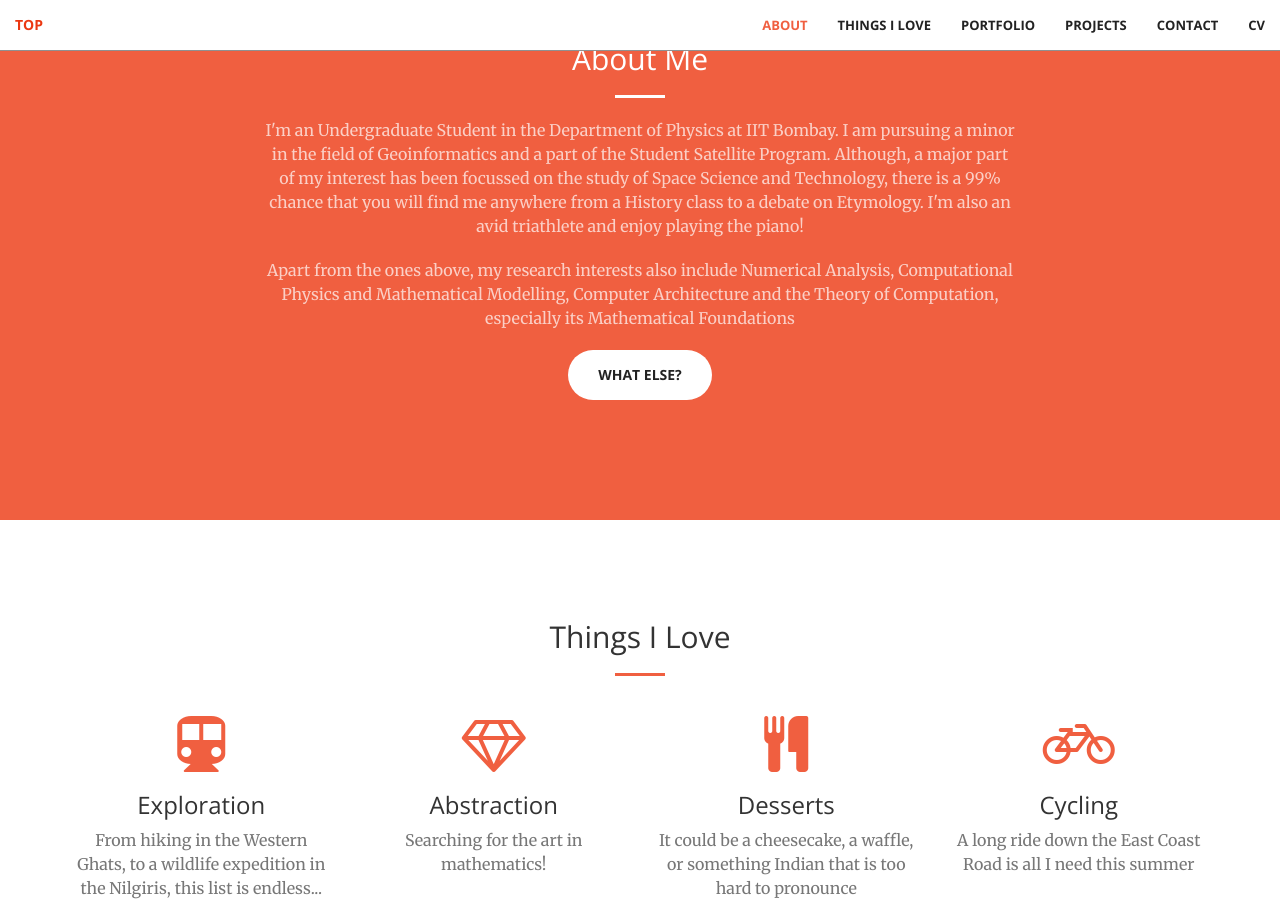
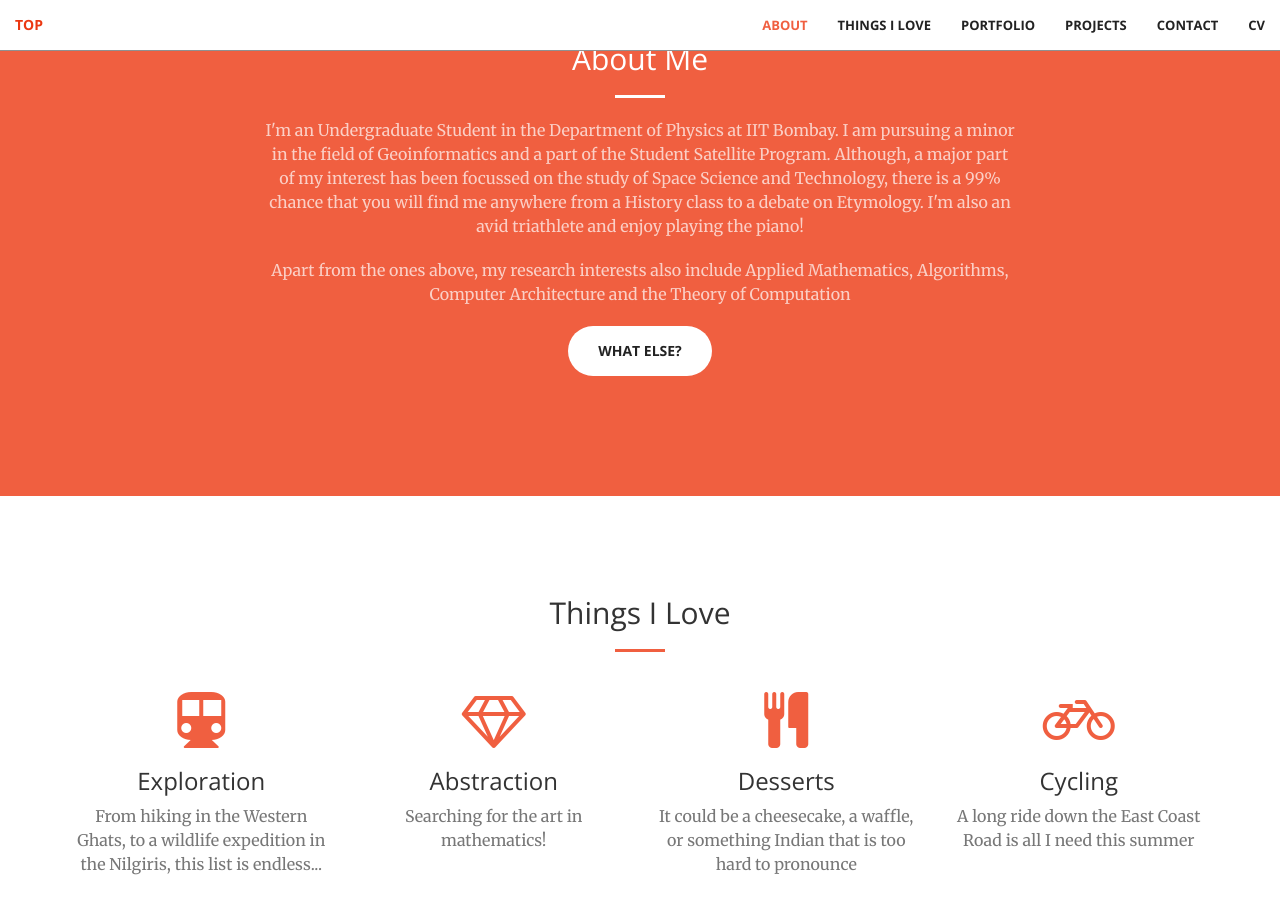
Before and after one commit to aravindbharathi/aravindbharathi.github.io, a Jekyll site: the page built from index.html, in a window 1280 px wide and 900 px high, scrolled down 958 px. Built offline with Jekyll 4.4.1, drawn with Linux system fonts in a browser that asks for light colours.

Commit message:
Update call-to-action.html

```diff
--- a/_includes/call-to-action.html
+++ b/_includes/call-to-action.html
@@ -5,7 +5,7 @@
                 <h2 class="section-heading">About Me</h2>
                 <hr class="light">
                 <p class="text-faded">I'm an Undergraduate Student in the Department of Physics at IIT Bombay. I am pursuing a minor in the field of Geoinformatics and a part of the Student Satellite Program. Although, a major part of my interest has been focussed on the study of Space Science and Technology, there is a 99% chance that you will find me anywhere from a History class to a debate on Etymology. I'm also an avid triathlete and enjoy playing the piano!</p>
-                <p class="text-faded">Apart from the ones above, my research interests also include Numerical Analysis, Computational Physics and Mathematical Modelling, Computer Architecture and the Theory of Computation, especially its Mathematical Foundations</p>
+                <p class="text-faded">Apart from the ones above, my research interests also include Applied Mathematics, Algorithms, Computer Architecture and the Theory of Computation<!--Numerical Analysis, Computational Physics and Mathematical Modelling, Computer Architecture and the Theory of Computation, especially its Mathematical Foundations--></p>
                 <a href="#stuff" class="btn btn-default btn-xl">What else?</a><br><br>
             <!--p style="font-size:6px" style="text-align:right;">*By space science and technology, I mean pretty much everything - from astrophysics and cosmology to spaceflight mechanics and planetary sciences and even implementation of algorithms for guidance and navigation of space probes and satellites</p-->
             </div>
```
